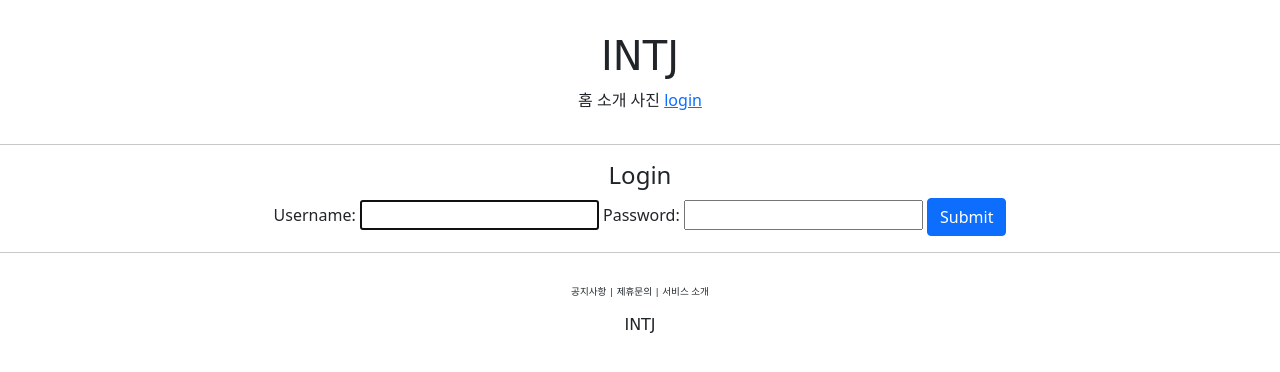
After one commit to minwoonggi/django_intj, a Django app: page /account/login/ in a window 1280 px wide. The commit adds this page. Shown: the top 372 px of the page. Run offline with Django 4.2, Linux system fonts and the light colour scheme; some web fonts are replaced.

Commit message:
[22.02.23][민웅기] login, logout 추가

```diff
--- /dev/null
+++ b/accountapp/templates/accountapp/login.html
@@ -0,0 +1,17 @@
+{% extends 'base.html' %}
+{% block content %}
+
+<div style="text-align: center;">
+    <div>
+        <h4>Login</h4>
+    </div>
+    <div>
+        <form action="" method="post">
+            {% csrf_token %}
+            {{ form }}
+            <input type="submit" class="btn btn-primary">
+        </form>
+    </div>
+</div>
+
+{% endblock %}
--- a/accountapp/urls.py
+++ b/accountapp/urls.py
@@ -1,3 +1,4 @@
+from django.contrib.auth.views import LoginView, LogoutView
 from django.urls import path
 from accountapp.views import hello_world, AccountCreateView
 
@@ -5,6 +6,9 @@ app_name = "accountapp"
 
 urlpatterns = [
     path('hello_world/', hello_world, name='hello_world'),
+    path('login/', LoginView.as_view(template_name='accountapp/login.html'), name='login'),
+    path('logout/', LogoutView.as_view(), name='logout'),
+
 
     path('create/', AccountCreateView.as_view(), name='create'),
 ]
--- a/intj/settings.py
+++ b/intj/settings.py
@@ -14,6 +14,8 @@ from pathlib import Path
 import os, environ
 
 # env 변수 안에 .env 파일의 변수들이 할당
+from django.urls import reverse_lazy
+
 env = environ.Env(
     DEBUG=(bool, False)
 )
@@ -137,3 +139,6 @@ STATICFILES_DIRS = [
 # https://docs.djangoproject.com/en/4.0/ref/settings/#default-auto-field
 
 DEFAULT_AUTO_FIELD = 'django.db.models.BigAutoField'
+
+LOGIN_REDIRECT_URL = reverse_lazy('accountapp:hello_world')
+LOGOUT_REDIRECT_URL = reverse_lazy('accountapp:login')
--- a/templates/header.html
+++ b/templates/header.html
@@ -6,6 +6,14 @@
         <span>홈</span>
         <span>소개</span>
         <span>사진</span>
-        <span>기록</span>
+        {% if not user.is_authenticated %}
+        <a href="{% url 'accountapp:login' %}?next={{ request.path }}">
+            <span>login</span>
+        </a>
+        {% else %}
+        <a href="{% url 'accountapp:logout' %}?next={{ request.path }}">
+            <span>logout</span>
+        </a>
+        {% endif %}
     </div>
 </div>
```
